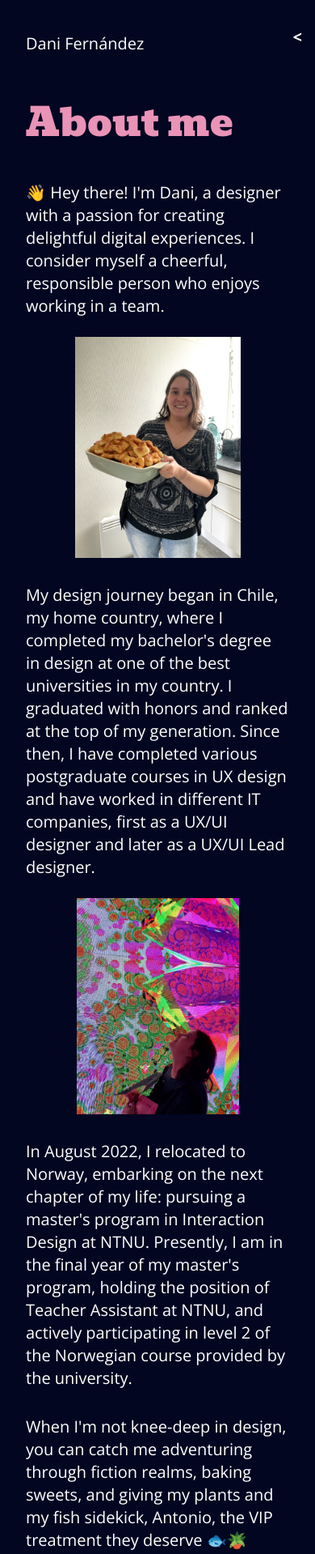
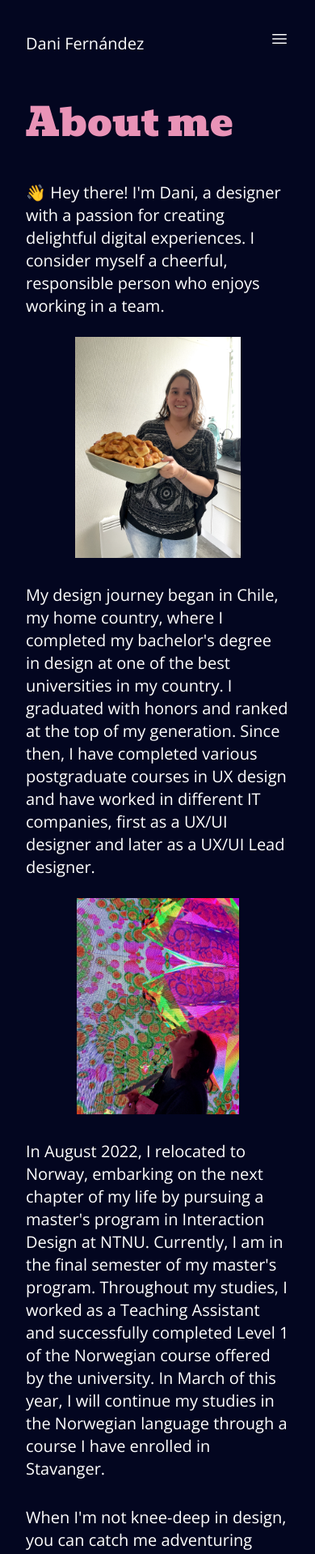
Before and after one commit to Rotshrek/dani-portfolio, a Next.js app in the folder dani-portfolio/: page /about in a window 390 px wide. Shown: the top 1919 px of the page at 81% size. Built offline with nearby package versions, Linux system fonts and the light colour scheme; a web font is replaced by a local one.

Commit message:
update: about me updates, menu icon

```diff
--- a/dani-portfolio/src/app/(portfolio)/about/page.tsx
+++ b/dani-portfolio/src/app/(portfolio)/about/page.tsx
@@ -35,10 +35,12 @@ export default function About() {
                         alt="Dani looking at an Art exhibition in the Moco Museum, Amsterdam"
                     />
                     <p className="text-white text-xl mt-8 max-w-[1048px]">
-                        In August 2022, I relocated to Norway, embarking on the next chapter of my life: pursuing a
-                        master&#39;s program in Interaction Design at NTNU. Presently, I am in the final year of my
-                        master&#39;s program, holding the position of Teacher Assistant at NTNU, and actively
-                        participating in level 2 of the Norwegian course provided by the university.
+                        In August 2022, I relocated to Norway, embarking on the next chapter of my life by pursuing a
+                        master&#39;s program in Interaction Design at NTNU. Currently, I am in the final semester of my
+                        master&#39;s program. Throughout my studies, I worked as a Teaching Assistant and successfully
+                        completed Level 1 of the Norwegian course offered by the university. In March of this year, I
+                        will continue my studies in the Norwegian language through a course I have enrolled in
+                        Stavanger.
                     </p>
                     <p className="text-white text-xl mt-8 max-w-[1048px]">
                         When I&#39;m not knee-deep in design, you can catch me adventuring through fiction realms,
@@ -73,7 +75,7 @@ export default function About() {
                         alt="Dani looking at an Art exhibition in the Moco Museum, Amsterdam"
                     />
                     <Image
-                        className="relative mb-[-60px] translate-x-1/2 z-30"
+                        className="relative mb-[-60px] translate-x-1/2 z-10"
                         src="/about-fish.png"
                         width={229}
                         height={172}
--- a/dani-portfolio/src/components/common/navbar.tsx
+++ b/dani-portfolio/src/components/common/navbar.tsx
@@ -11,7 +11,7 @@ export default function Navbar() {
         [dropDownClasses, setDropDownClasses] = useState(baseClasses + " hidden")
 
     const urlClasses = "text-white hover:text-lightPink mr-4 py-2 relative duration-1000 text-right cursor-pointer",
-        drawerClasses = openMenu ? " right-0" : " right-[-200px] md:right-0",
+        drawerClasses = openMenu ? " right-0" : " right-[-160px] md:right-0",
         projectClasses = " md:hidden"
 
     const handleDrawer = () => setOpenMenu(!openMenu)
@@ -53,15 +53,28 @@ export default function Navbar() {
                 </a>
             </div>
             <div
-                className={`flex flex-col md:flex-row min-w-[170px] overflow-hidden duration-1000 ${
+                className={`flex flex-col md:flex-row min-w-[170px] overflow-hidden duration-500 ${
                     openMenu ? "bg-darkPurple md:bg-transparent" : ""
                 }`}
             >
                 <a
-                    className="text-white text-right font-bold text-xl md:hidden mb-4 mr-2 cursor-pointer"
+                    className="text-white text-right font-bold text-xl md:hidden mb-4 mr-6 cursor-pointer"
                     onClick={handleDrawer}
                 >
-                    {openMenu ? ">" : "<"}
+                    <svg
+                        xmlns="http://www.w3.org/2000/svg"
+                        fill="none"
+                        viewBox="0 0 24 24"
+                        strokeWidth={1.5}
+                        stroke="currentColor"
+                        className="inline w-6 h-6"
+                    >
+                        <path
+                            strokeLinecap="round"
+                            strokeLinejoin="round"
+                            d="M3.75 6.75h16.5M3.75 12h16.5m-16.5 5.25h16.5"
+                        />
+                    </svg>
                 </a>
                 <a href="/work1" className={urlClasses + drawerClasses + projectClasses}>
                     Case study 1
--- a/dani-portfolio/src/components/work1/1-landing.tsx
+++ b/dani-portfolio/src/components/work1/1-landing.tsx
@@ -33,7 +33,7 @@ export default function Work1Landing({ gridClasses }: { gridClasses: string }) {
                         height={200}
                     />
                     <Image
-                        className="absolute bottom-[120px] md:bottom-[80px] right-[-60px] md:right-[-20px]"
+                        className="absolute bottom-[120px] md:bottom-[80px] right-[-40px] md:right-[-20px]"
                         src={`/work1/screen.png`}
                         alt="computer screen showing the Compara website"
                         width={360}
--- a/dani-portfolio/src/components/work1/10-new-user-flow.tsx
+++ b/dani-portfolio/src/components/work1/10-new-user-flow.tsx
@@ -91,6 +91,7 @@ export default function NewUserFlow({ gridClasses }: { gridClasses: string }) {
                             width={880}
                             height={668}
                             alt="New types of text inputs"
+                            quality={100}
                             onClick={() => openModal("/work1/new-inputs.png", "New types of text inputs", 2640, 2005)}
                         />
                     </div>
--- a/dani-portfolio/src/components/work1/8-something-unexpected.tsx
+++ b/dani-portfolio/src/components/work1/8-something-unexpected.tsx
@@ -12,7 +12,7 @@ export default function SomethingUnexpected({ gridClasses }: { gridClasses: stri
                         <p className="text-lg">Several users expressed disagreement with the design.</p>
                     </div>
                 </div>
-                <div className="md:col-span-5 flex opacity-70">
+                <div className="md:col-span-5 flex opacity-90">
                     <div className="m-auto italic text-xl">
                         <div className="w-[280px] ml-10 p-6 flex-1 bg-lighterPink p-2 relative mb-8 md:mb-32 rounded-lg">
                             <p>It could be a little bit prettier ... I think it&#39;s a bit simple ...</p>
--- a/dani-portfolio/src/components/work1/9-new-survey.tsx
+++ b/dani-portfolio/src/components/work1/9-new-survey.tsx
@@ -58,7 +58,7 @@ export default function NewSurvey({ gridClasses }: { gridClasses: string }) {
 
                                     <div className="absolute right-1/4 bottom-0 transform translate-y-1/2 rotate-45 w-4 h-4 bg-lighterPurple" />
                                 </div>
-                                <div className="flex-initial w-[170px] ml-2 p-4 flex-1 bg-lighterPurple text-gray-800 p-2 rounded-lg relative">
+                                <div className="flex-initial w-[170px] p-4 flex-1 bg-lighterPurple text-gray-800 p-2 rounded-lg relative">
                                     <p>
                                         It&#39;s like the illustration of the good vibes company and I think that
                                         inspires confidence
@@ -80,6 +80,7 @@ export default function NewSurvey({ gridClasses }: { gridClasses: string }) {
                             width={500}
                             height={533}
                             alt="Old Compara online website and words to describe it: Boring, simple, generic, mistrust"
+                            quality={100}
                         />
                     </div>
                     <div className="md:col-span-6">
@@ -89,6 +90,7 @@ export default function NewSurvey({ gridClasses }: { gridClasses: string }) {
                             width={500}
                             height={533}
                             alt="New Compara online website and words to describe it: Pleasant, secure, cheerful, clear"
+                            quality={100}
                         />
                     </div>
                 </div>
```
Also changed, not shown: dani-portfolio/src/components/work1/4-research.tsx (+10 -4 lines).
